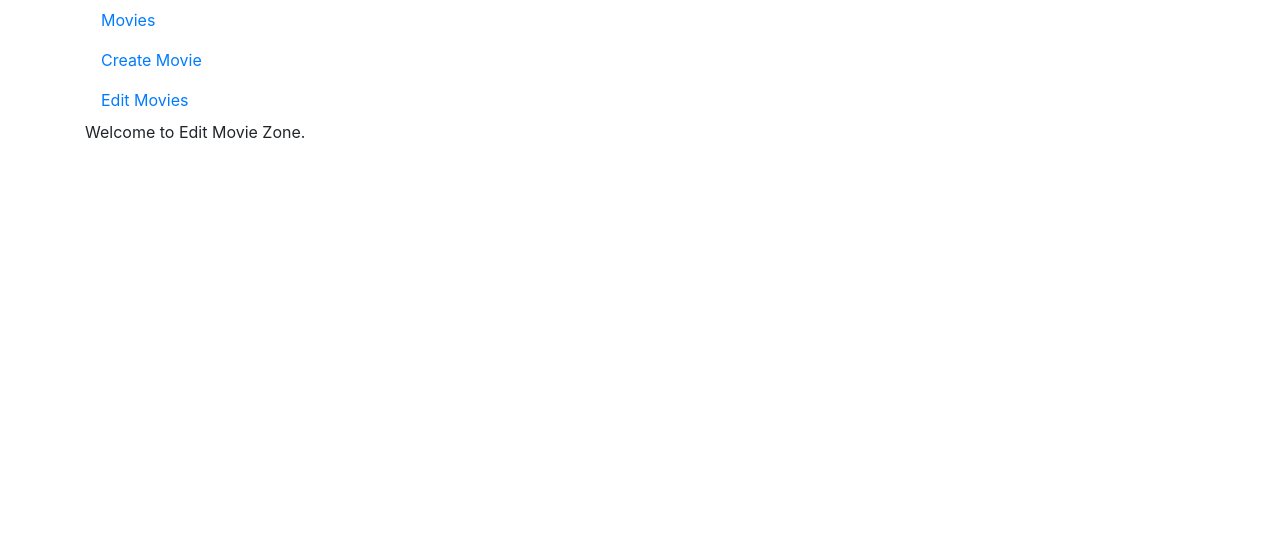
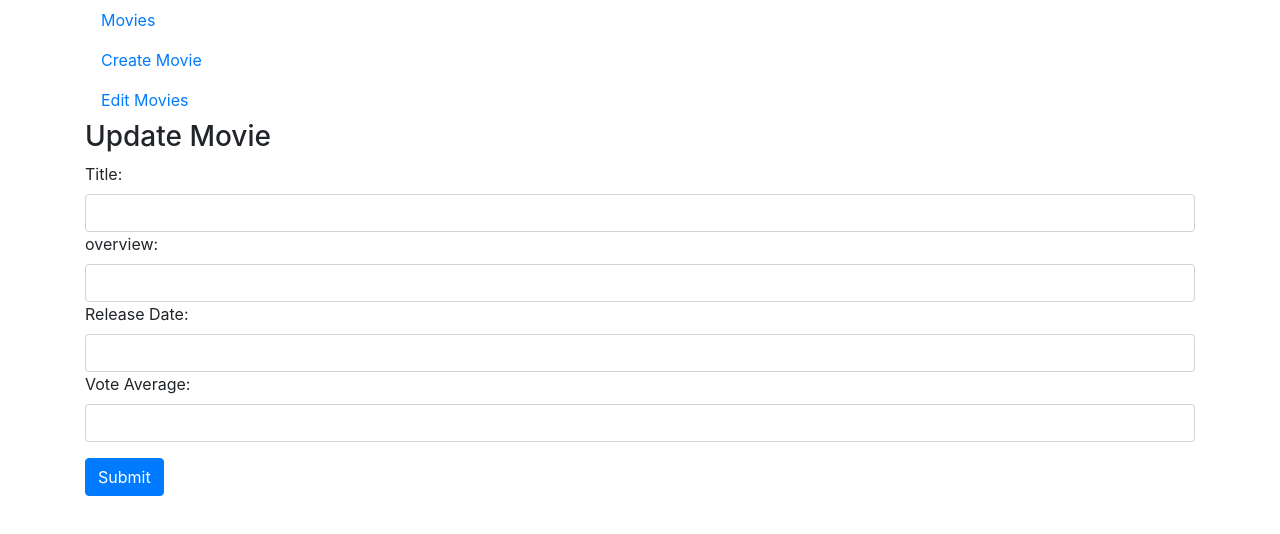
Before and after one commit to dynasty2/mern-project, a React (Create React App) app in the folder mern-project-react/: page /edit/1 in a window 1280 px wide. Shown: the top 534 px of the page. Built offline with nearby package versions, Linux system fonts and the light colour scheme; no server answers.

Commit message:
movies showww

```diff
--- a/mern-project-react/src/components/EditMovie.js
+++ b/mern-project-react/src/components/EditMovie.js
@@ -1,10 +1,109 @@
 import React, {Component} from 'react';
+import axios from 'axios';
 
 export default class EditMovie extends Component {
+
+constructor(props) {
+    super(props);
+
+    this.onChangeMovieTitle = this.onChangeMovieTitle.bind(this);
+    this.onChangeMovieOverview = this.onChangeMovieOverview.bind(this);
+    this.onChangeMovieReleaseDate = this.onChangeMovieReleaseDate.bind(this);
+    this.onChangeMovieVoteAverage = this.onChangeMovieVoteAverage.bind(this);
+    this.onSubmit = this.onSubmit.bind(this);
+
+    this.state = {
+        title: String,
+        overview: String,
+        releaseDate: String,
+        voteAverage: Number
+    }
+}
+
+componentDidMount() {
+    axios.get('http://json-api-amt.herokuapp.com/movie'+this.props.match.params.id)
+        .then(response => {
+            this.setState({
+                title: response.data.title,
+                overview: response.data.overview,
+                releaseDate: response.data.releaseDate,
+                voteAverage: response.data.voteAverage
+            })
+        })
+        .catch(function(error) {
+            console.log(error)
+        })
+}
+
+onChangeMovieTitle(e) {
+    this.setState({
+        title: e.target.value,
+    });
+}
+
+onChangeMovieOverview(e) {
+    this.setState({
+        overview: e.target.value,
+    });
+}
+
+onChangeMovieReleaseDate(e) {
+    this.setState({
+        releaseDate: e.target.value,
+    });
+}
+
+onChangeMovieVoteAverage(e) {
+    this.setState({
+        voteAverage: e.target.value,
+    });
+}
+
+onSubmit(e) {
+    e.preventDefault();
+    const obj = {
+        title: this.state.title,
+        overview: this.state.overview,
+        releaseDate: this.state.releaseDate,
+        voteAverage: this.state.voteAverage
+    };
+    axios.post('http://json-api-amt.herokuapp.com/movie/update/'+this.props.match.params.id, obj) //change the routes in API. Make more simple/right
+        .then(res => console.log(res.data))
+
+        this.props.history.push('/');
+}
+
     render() {
         return (
             <div>
-                <p>Welcome to Edit Movie Zone.</p>
+                <h3>Update Movie</h3>
+                <form onSubmit="{this.onSubmit}">
+                    <div className="form-group">
+                        <label>Title: </label>
+                        <input type="text"
+                               className="form-control"
+                               value={this.state.title}
+                               onChange={this.onChangeMovieTitle} />
+                        <label>overview: </label>
+                        <input type="text"
+                               className="form-control"
+                               value={this.state.overview}
+                               onChange={this.onChangeMovieOverview} />
+                        <label>Release Date: </label>
+                        <input type="text"
+                               className="form-control"
+                               value={this.state.releaseDate}
+                               onChange={this.onChangeMovieReleaseDate} />
+                        <label>Vote Average: </label>
+                        <input type="text"
+                               className="form-control"
+                               value={this.state.voteAverage}
+                               onChange={this.onChangeVoteAverage} />
+                    </div>
+                    <div className="form-group">
+                        <input type="submit" value="Submit" className="btn btn-primary"/>
+                    </div>
+                </form>
             </div>
         )
     }
--- a/mern-project-react/src/components/MoviesList.js
+++ b/mern-project-react/src/components/MoviesList.js
@@ -22,7 +22,7 @@ export default class MoviesList extends Component {
     }
 
     componentDidMount() {
-        axios.get('https://json-api-amt.herokuapp.com/movie')
+        axios.get('http://json-api-amt.herokuapp.com/movie')
             .then(response => {
                 this.setState({movies: response.data});
             })
@@ -61,3 +61,4 @@ movieList() {
 };
 
 // https://json-api-amt.herokuapp.com/movie
+// http://localhost:8080/movie/
```
